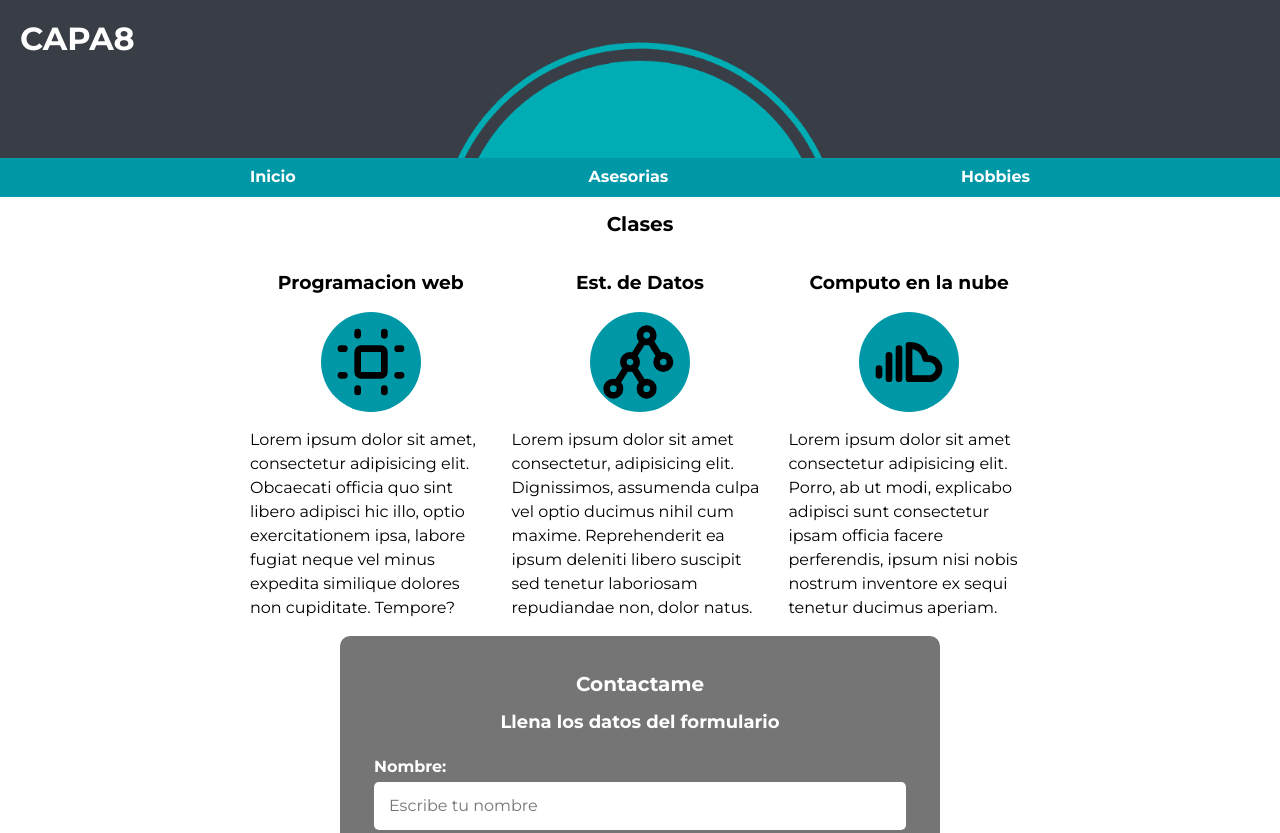
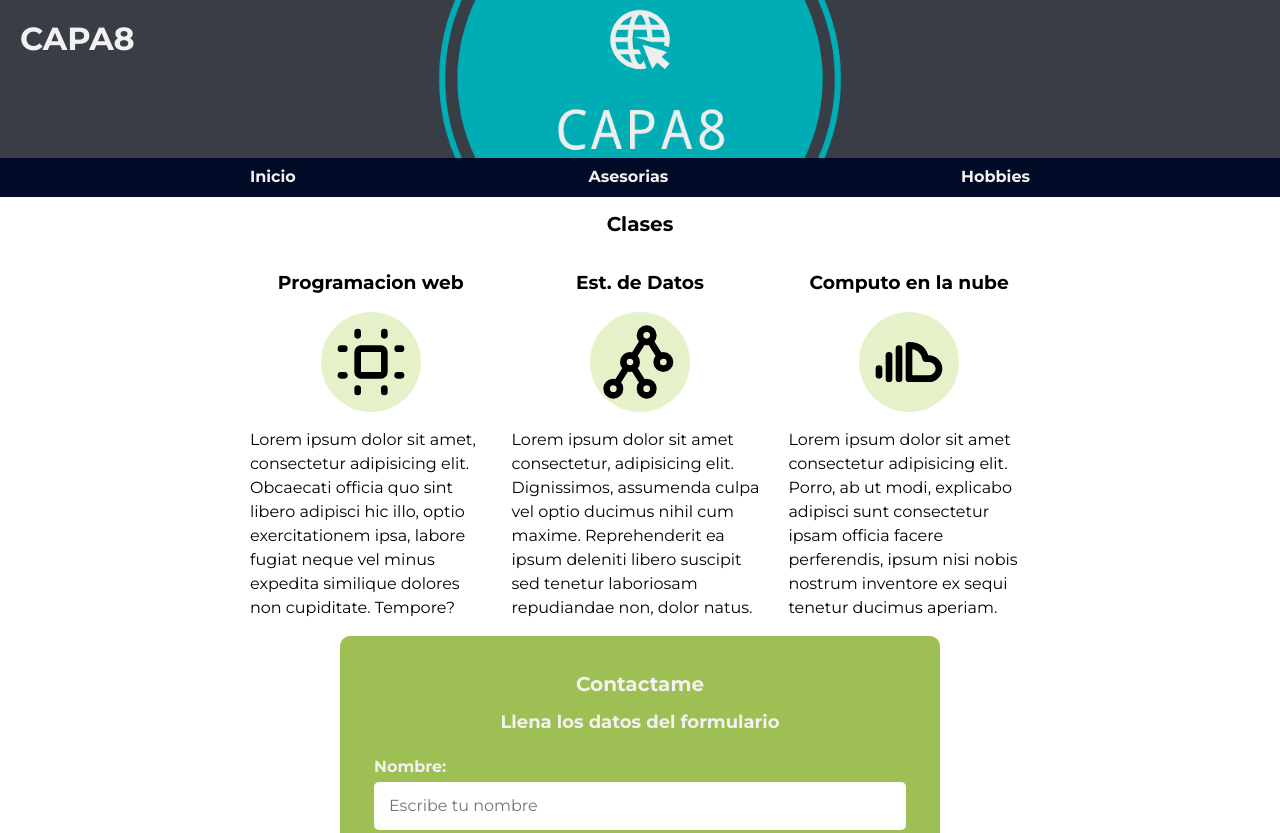
Before and after one commit to Rodrigogovea/prograwebA, a plain HTML site: page index.html in a window 1280 px wide. Shown: the top 833 px of the page. Drawn offline with Linux system fonts and the light colour scheme.

Commit message:
modificaciones

```diff
--- a/CSS/styles.css
+++ b/CSS/styles.css
@@ -1,9 +1,18 @@
 :root {
-    --blanco: #FFFFFF;
+    /* --blanco: #FFFFFF;
     --negro: #000000;
     --primario:#FFC107;
     --secundario:#0097A7;
     --gris: #757575;
+ */
+
+    --negro: #010A26;
+    --primario: #84BF04;
+    --gris: #9DBF54;
+    --secundario: #E5F2C9;
+    --blanco:  #F2F2F2;
+
+
 }
 
 html {
@@ -42,7 +51,7 @@ body{
 }
 
 .nav-bg{
-    background-color: var(--secundario);
+    background-color: var(--negro);
 }
 .contenedor {
     max-width: 80rem;
@@ -78,6 +87,7 @@ body{
 
 .hero{
     background-image: url(../IMG/cover.png);
+    background-position: center center;
     padding: 7rem 0;
     background-size: cover;
     position: relative;
--- /dev/null
+++ b/JS/script.js
@@ -0,0 +1 @@
+const datos = [10,20,40,50];
```
Also changed, not shown: index.html (+3 -0 lines).
